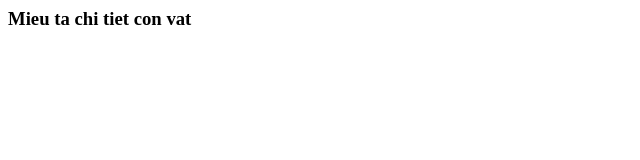
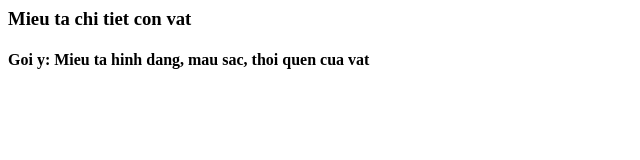
Before and after one commit to LoanVP/vidu1, a plain HTML site: page p2.html in a window 1280 px wide. Shown: the whole page, without its empty margins (0-640 px from the left). Drawn offline with Linux system fonts and the light colour scheme.

Commit message:
Add Goiy

```diff
--- a/p2.html
+++ b/p2.html
@@ -7,5 +7,6 @@
 </head>
 <body>
     <h3>Mieu ta chi tiet con vat</h3>
+    <h4>Goi y: Mieu ta hinh dang, mau sac, thoi quen cua vat</h4>
 </body>
 </html>
```
